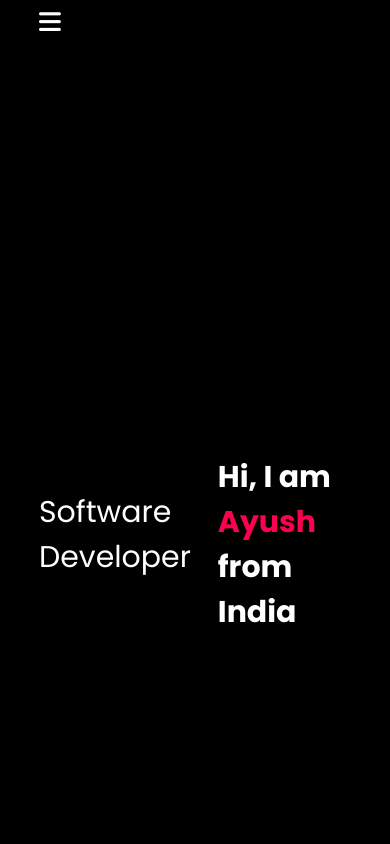
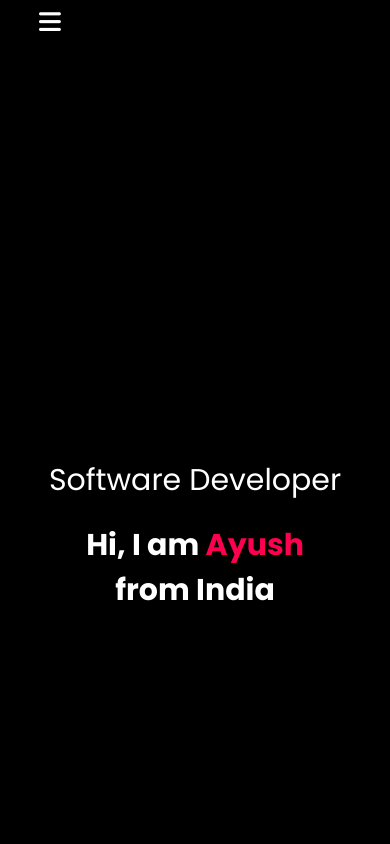
Before and after one commit to Ayush-77-77/Portfolio, a plain HTML site: page index.html in a window 390 px wide. Shown: the top 844 px of the page. Drawn offline with Linux system fonts and the light colour scheme.

Commit message:
updated the media query

```diff
--- a/style.css
+++ b/style.css
@@ -415,10 +415,18 @@ nav .fa-solid-menu {
         /* margin-top: 50%;
        text-align: center;
         font-size: 16px; */
+        /* display: flex;
+        justify-content: center;
+        align-items: center;
+        height: 100vh;  */
+
+
         display: flex;
-        justify-content: center;  /* Horizontally centers the item */
-        align-items: center;      /* Vertically centers the item */
-        height: 100vh;
+    flex-direction: column; /* Stacks elements vertically */
+    justify-content: center;  /* Horizontally centers the items */
+    align-items: center;      /* Vertically centers the items */
+    height: 100vh;
+    text-align: center;
     }
 
     .header-text h1 {
```
